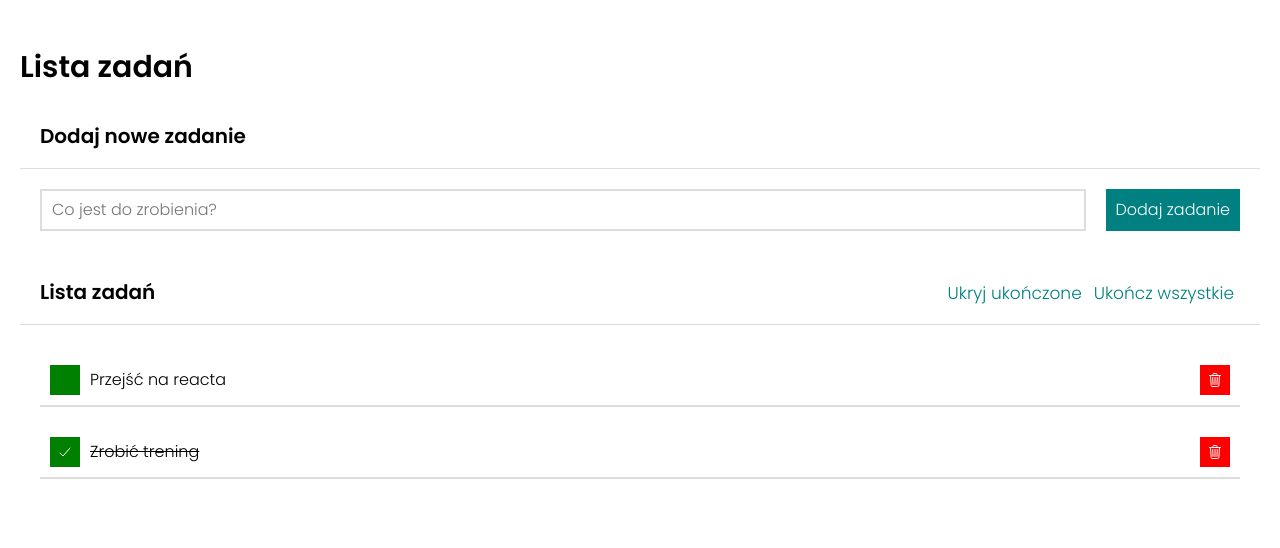
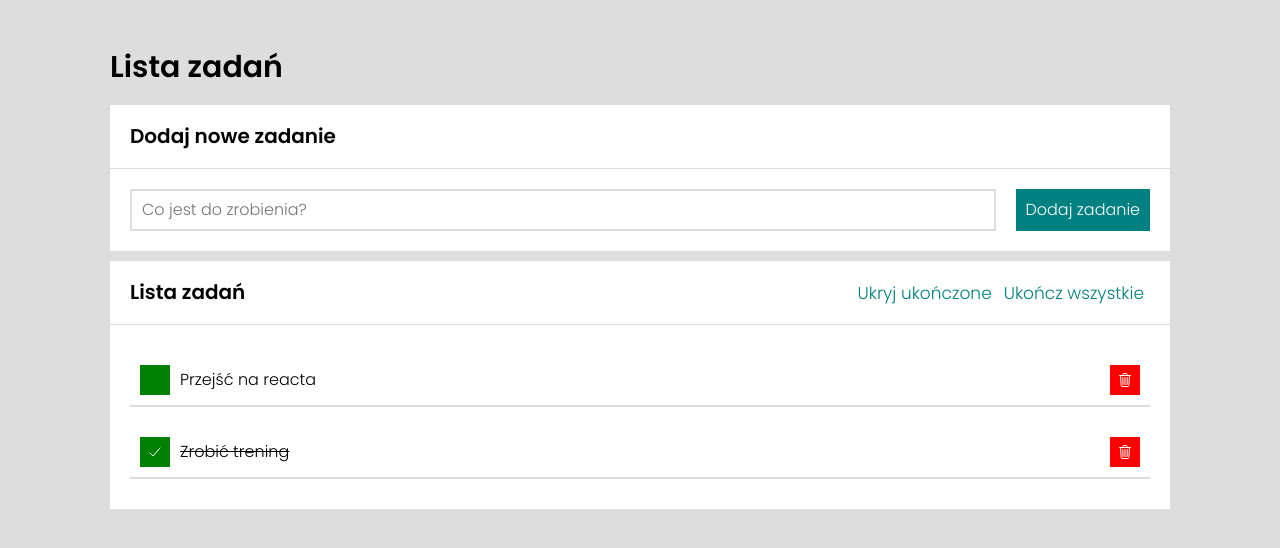
Before and after one commit to PaweLeszczynsky/To-do-list-react, a React (Create React App) app: page / in a window 1280 px wide. Shown: the top 548 px of the page. Built offline with nearby package versions, Linux system fonts and the light colour scheme.

Commit message:
move styles from deleted component and added max width website

```diff
--- a/src/MainContainer/style.css
+++ b/src/MainContainer/style.css
@@ -3,5 +3,7 @@
     flex-direction: column;
     align-items: stretch;
     gap: 10px;
-    min-width: 70%;
+    max-width: 1100px;
+    margin: 0 auto;
+    height: 100vh;
 }
--- a/src/index.css
+++ b/src/index.css
@@ -6,3 +6,6 @@ html {
 *, ::after, ::before {
   box-sizing: inherit;
 }
+body{
+  background-color: rgb(221, 221, 221);
+}
```
